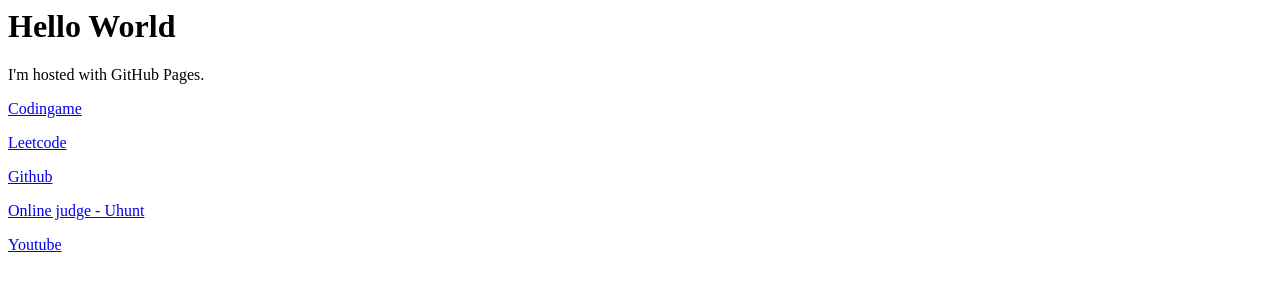
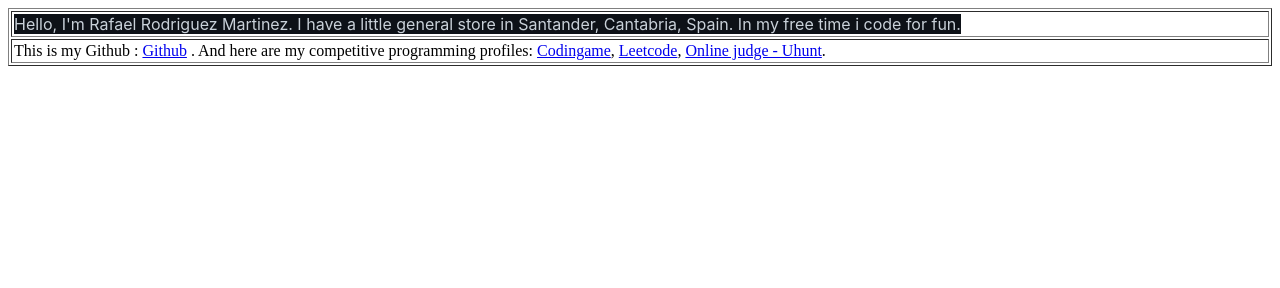
Before and after one commit to RafaelRodMar/RafaelRodMar.github.io, a plain HTML site: page index.html in a window 1280 px wide. Drawn offline with Linux system fonts and the light colour scheme.

Commit message:
Update index.html

```diff
--- a/index.html
+++ b/index.html
@@ -1,13 +1,18 @@
-<!DOCTYPE HTML PUBLIC "-//W3C//DTD HTML 4.01 Transitional//EN">
-<html><head>
-</head>
-<body>
-<h1>Hello World</h1>
-<p>I'm hosted with GitHub Pages.</p>
-<p><a href="https://www.codingame.com/profile/3e0800f17944923ffdf6835e7b2374c43349441" rel="nofollow noopener" role="link" tabindex="0" target="_blank">Codingame</a></p>
-<p><a href="https://leetcode.com/RolfSP/" rel="nofollow noopener" role="link" tabindex="0" target="_blank">Leetcode</a></p>
-<p><a href="https://github.com/RafaelRodMar" rel="nofollow noopener" role="link" tabindex="0" target="_blank">Github</a></p>
-<p><a href="https://uhunt.onlinejudge.org/id/903003" rel="nofollow noopener" role="link" tabindex="0" target="_blank">Online judge - Uhunt</a></p>
-<p><a href="https://www.youtube.com/channel/UCFqrHBaK-_1-LNHdNSOd-0A" rel="nofollow noopener" role="link" tabindex="0" target="_blank">Youtube</a></p>
+
+<center>
+<table style="text-align: left; width: 100%;" border="1" cellpadding="2" cellspacing="2">
+  <tbody>
+    <tr>
+      <td style="vertical-align: top;"><span style="color: rgb(201, 209, 217); font-family: -apple-system,BlinkMacSystemFont,&quot;Segoe UI&quot;,Helvetica,Arial,sans-serif,&quot;Apple Color Emoji&quot;,&quot;Segoe UI Emoji&quot;; font-size: 16px; font-style: normal; font-weight: 400; letter-spacing: normal; orphans: 2; text-align: start; text-indent: 0px; text-transform: none; white-space: normal; widows: 2; word-spacing: 0px; background-color: rgb(13, 17, 23); display: inline ! important; float: none;">Hello,
+I'm Rafael Rodriguez Martinez. I have a little general store in
+Santander, Cantabria, Spain. In my free time i code for fun.</span></td>
+    </tr>
+    <tr>
+      <td style="vertical-align: top;">This is my Github : <a href="https://github.com/RafaelRodMar" rel="nofollow noopener" role="link" tabindex="0" target="_blank">Github</a> . And here are my
+competitive programming profiles: <a href="https://www.codingame.com/profile/3e0800f17944923ffdf6835e7b2374c43349441" rel="nofollow noopener" role="link" tabindex="0" target="_blank">Codingame</a>,
+      <a href="https://leetcode.com/RolfSP/" rel="nofollow noopener" role="link" tabindex="0" target="_blank">Leetcode</a>, <a href="https://uhunt.onlinejudge.org/id/903003" rel="nofollow noopener" role="link" tabindex="0" target="_blank">Online
+judge - Uhunt</a>.</td>
+    </tr>
+  </tbody>
+</table></center>
 <script src="script.js"></script>
-</body></html>
```
